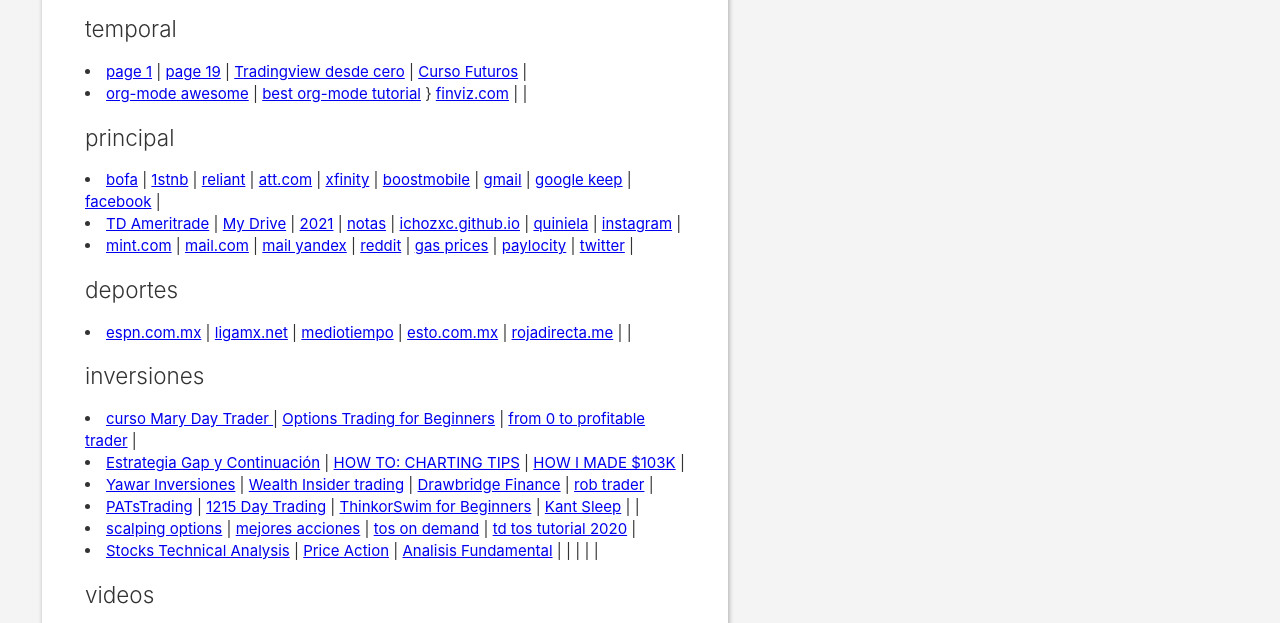
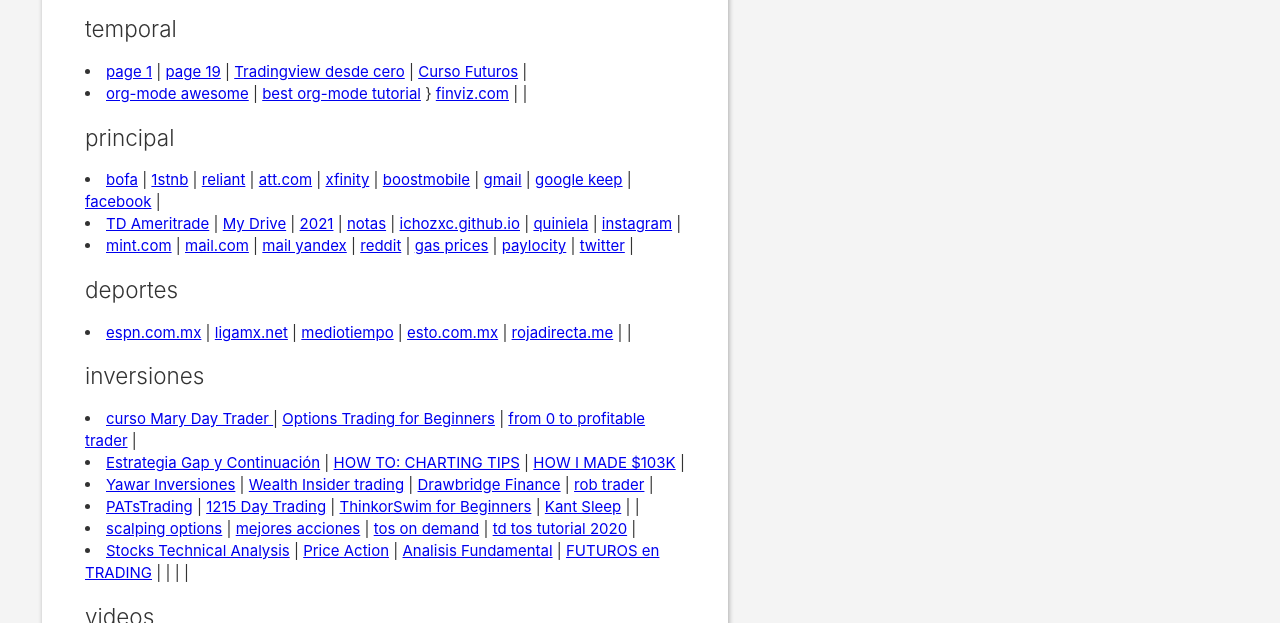
Before and after one commit to ichozxc/ichozxc.github.io, a plain HTML site: page index.html in a window 1280 px wide. Shown: the part 150-773 px from the top of the page. Drawn offline with Linux system fonts and the light colour scheme.

Commit message:
commit #352

```diff
--- a/index.html
+++ b/index.html
@@ -125,7 +125,7 @@
     <li> <a href="https://www.youtube.com/watch?v=w4wEK5lUtuY">Stocks Technical Analysis</a> |
          <a href="https://www.youtube.com/watch?v=K3nr8kAtfI8">Price Action</a> |
          <a href="https://www.youtube.com/watch?v=mSQvCB7Kjsk">Analisis Fundamental</a> |
-         <a href=""></a> |
+         <a href="https://www.youtube.com/watch?v=fZNlGpptL0g">FUTUROS en TRADING</a> |
          <a href=""></a> |
          <a href=""></a> |
          <a href=""></a> |
```
